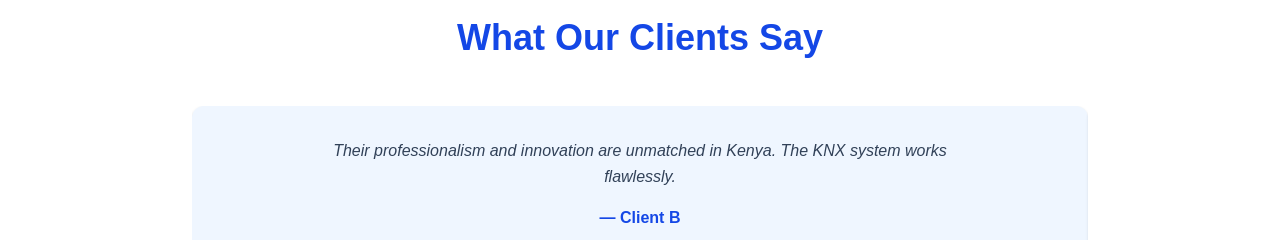
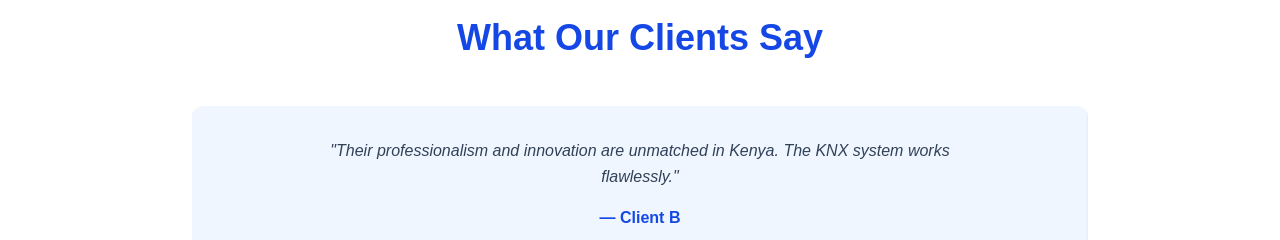
Before and after one commit to arekbrian/aclss-next, a Next.js app: page /about in a window 1280 px wide. Shown: the part 2300-2540 px from the top of the page. Built offline with nearby package versions, Linux system fonts and the light colour scheme.

Commit message:
page about line 234 removal of speech

```diff
--- a/src/app/about/page.js
+++ b/src/app/about/page.js
@@ -231,7 +231,7 @@ export default function AboutPage() {
                 className="keen-slider__slide flex flex-col justify-center items-center bg-blue-50 p-8 rounded-xl shadow min-h-[220px]"
               >
                 <p className="italic text-slate-700 max-w-2xl leading-relaxed">
-                  {testimonial.text}
+                  "{testimonial.text}"
                 </p>
                 <h4 className="mt-4 font-semibold text-blue-700">
                   {testimonial.author}
```
